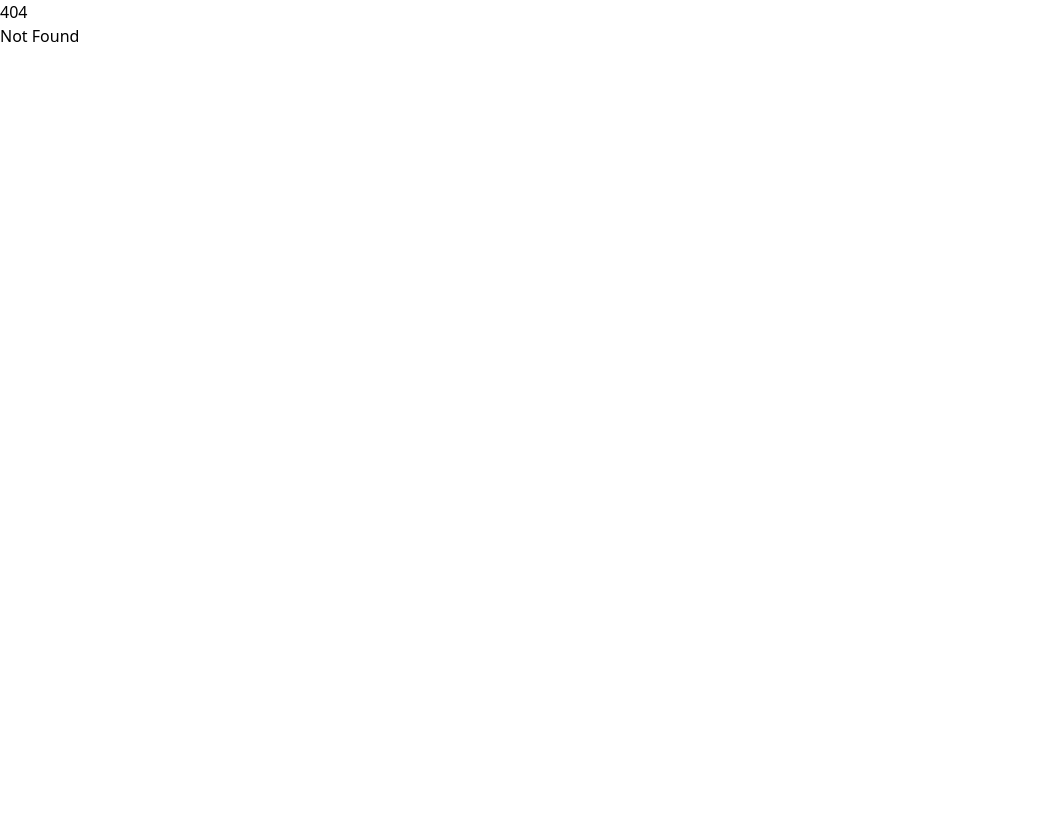
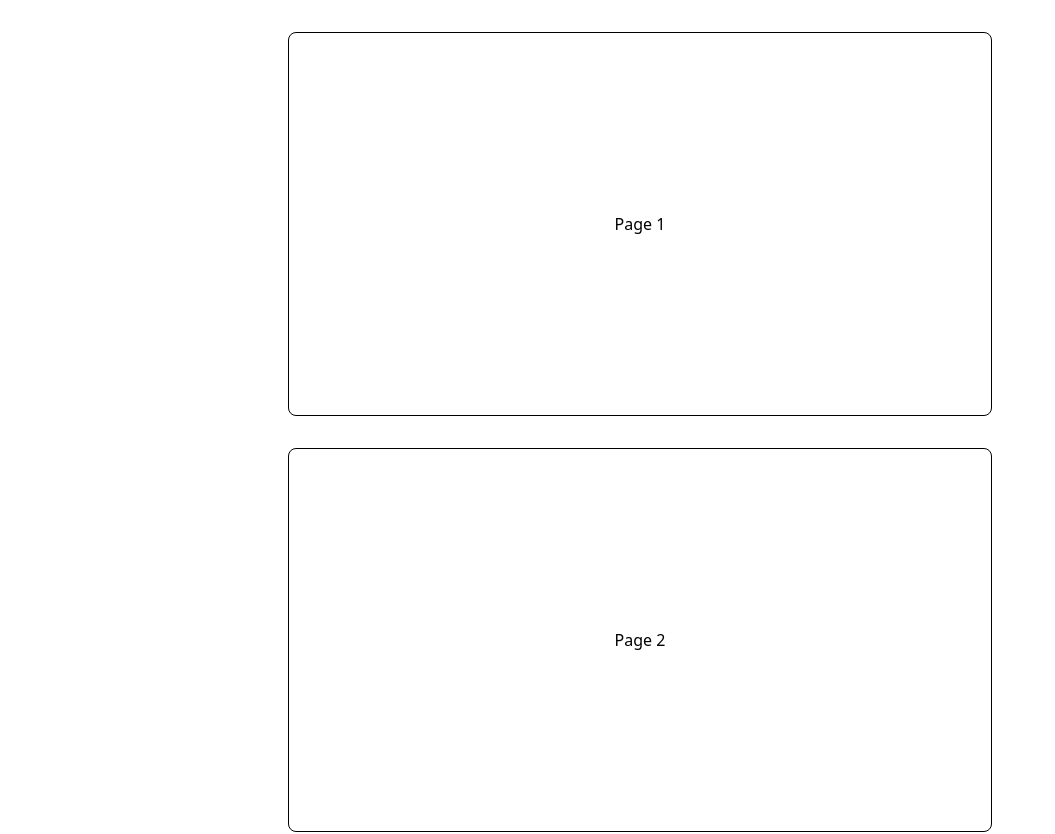
Before and after one commit to LightBounded/scroll, a SvelteKit app: page /lobby in a window 1280 px wide. Before the commit this address had no page. Shown: the top 834 px of the page, without its empty margins (0-1055 px from the left). Before the commit the page ends 800 px from the top, so only its background shows below. Built offline with nearby package versions, Linux system fonts and the light colour scheme.

Commit message:
create basic scaffold of the lobby page

```diff
--- /dev/null
+++ b/src/routes/lobby/+page.svelte
@@ -0,0 +1,7 @@
+<main class="mx-auto flex w-3xl flex-col gap-8 p-8">
+	{#each new Array(5) as _, i}
+		<div class="grid h-96 w-full place-items-center rounded-lg border">
+			<h2>Page {i + 1}</h2>
+		</div>
+	{/each}
+</main>
```
